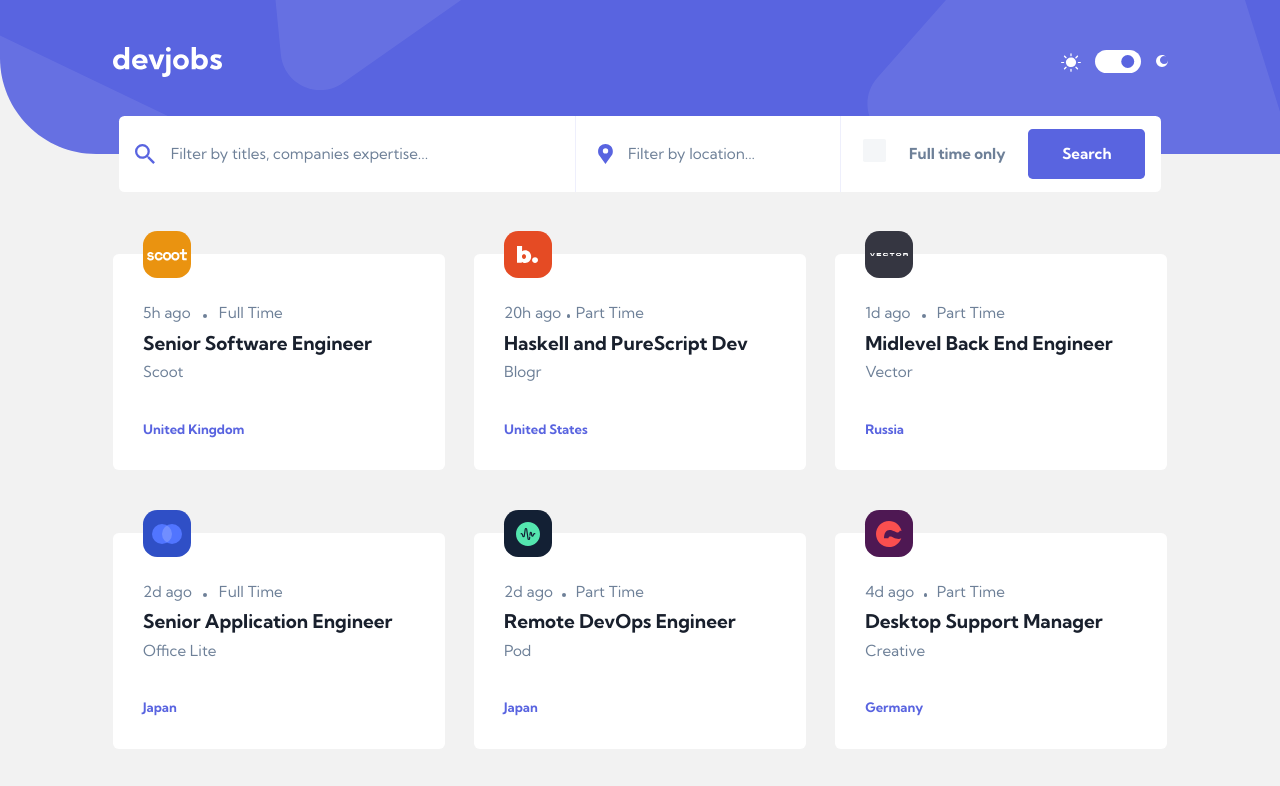
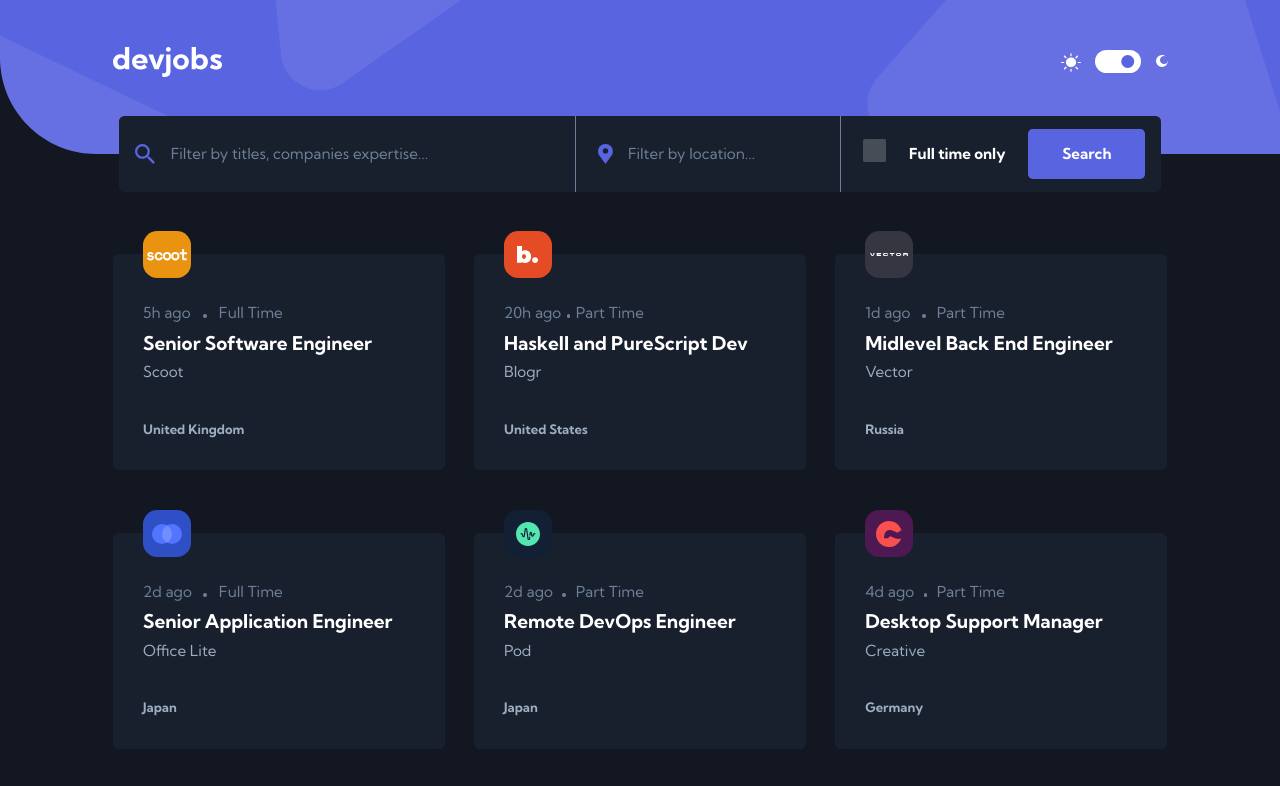
Before and after one commit to cwasi/devjobs-web-app, a website with bundled scripts: page index.html in a window 1280 px wide. Both pictures are taken after a click on the label 1117 px from the left and 61 px from the top of the page. Shown: the top 786 px of the page. Built offline with nearby package versions, Linux system fonts and the light colour scheme.

Commit message:
add light and dark theme

```diff
--- a/index.html
+++ b/index.html
@@ -431,5 +431,6 @@
       </div>
     </main>
     <script type="module" src="src/js/index.js"></script>
+    <script type="module" src="src/js/themeSwitcher.js"></script>
   </body>
 </html>
--- /dev/null
+++ b/src/js/themeSwitcher.js
@@ -0,0 +1,23 @@
+"use strict";
+
+const themeSwitcher = document.querySelector(".toggle__input");
+const body = document.querySelector("body");
+
+let getMode = localStorage.getItem("theme");
+if (getMode && getMode === "dark") {
+  body.classList.add("dark-mode");
+  themeSwitcher.classList.add("active");
+}
+
+themeSwitcher.addEventListener("click", (e) => {
+  body.classList.toggle("dark-mode");
+
+  if (!body.classList.contains("dark-mode")) {
+    return localStorage.setItem("theme", "light");
+  }
+  localStorage.setItem("theme", "dark");
+});
+
+themeSwitcher.addEventListener("click", () =>
+  themeSwitcher.classList.toggle("active")
+);
--- a/src/sass/component/_searchForm.scss
+++ b/src/sass/component/_searchForm.scss
@@ -78,12 +78,14 @@
     border-radius: 2px;
     border: none;
     outline: none;
+    background-color:transparent;
     transition: all 0.3s;
 
     &::placeholder {
       color: $color-dark-gray;
     }
   }
+
   &__btn {
     width: 7.69rem;
     @media only screen and (max-width: 73.75em) {
--- a/src/sass/main.scss
+++ b/src/sass/main.scss
@@ -27,4 +27,5 @@
 @import "layout/detials";
 @import "layout/footer";
 
-//  pages
+//  themes
+@import "themes/darkTheme";
--- /dev/null
+++ b/src/sass/themes/_darkTheme.scss
@@ -0,0 +1,43 @@
+.dark-mode {
+  background-color: $color-midnight;
+  transition: all 300ms ease-in-out;
+
+  .search__form,
+  .detail,
+  .title,
+  .footer,
+  .job-card {
+      background-color: $color-very-dark-blue;
+      transition: all 300ms ease-in-out;
+    }
+    .check-box{
+        background-color: rgba(255, 255, 255, 0.205);
+    }
+
+    h1,
+    h2,
+    h3,
+    h4 {
+        color: $color-white;
+        transition: all 300ms ease-in-out;
+    }
+
+    p {
+        color: $color-gray;
+        transition: all 300ms ease-in-out;
+    }
+
+    label {
+        color: $color-white;
+        transition: all 300ms ease-in-out;
+    }
+
+    .vertical-line {
+        background-color: $color-dark-gray;
+        transition: all 300ms ease-in-out;
+    }
+    .search__form__input {
+        color: $color-white;
+        transition: all 300ms ease-in-out;
+    }
+}
```
Also changed, not shown: src/pages/detail.html (+1 -0 lines), src/css/style.css.
